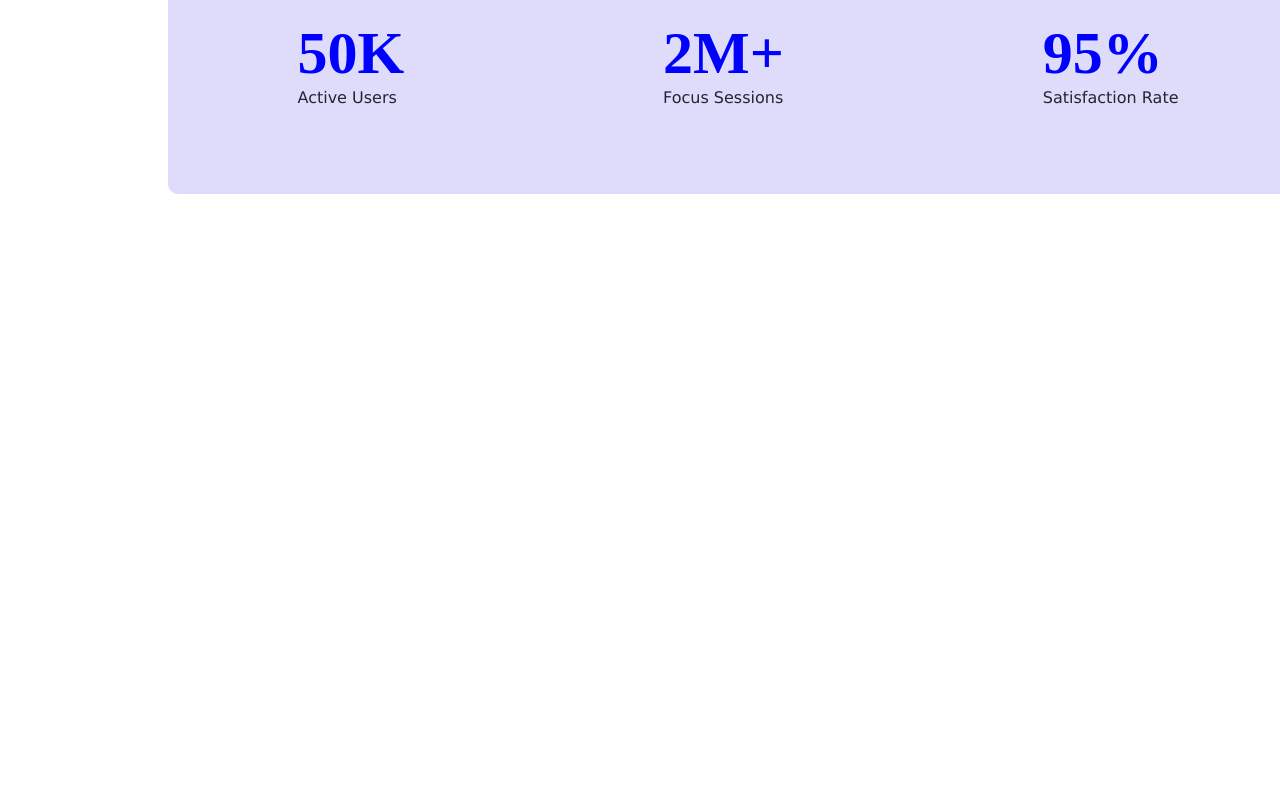
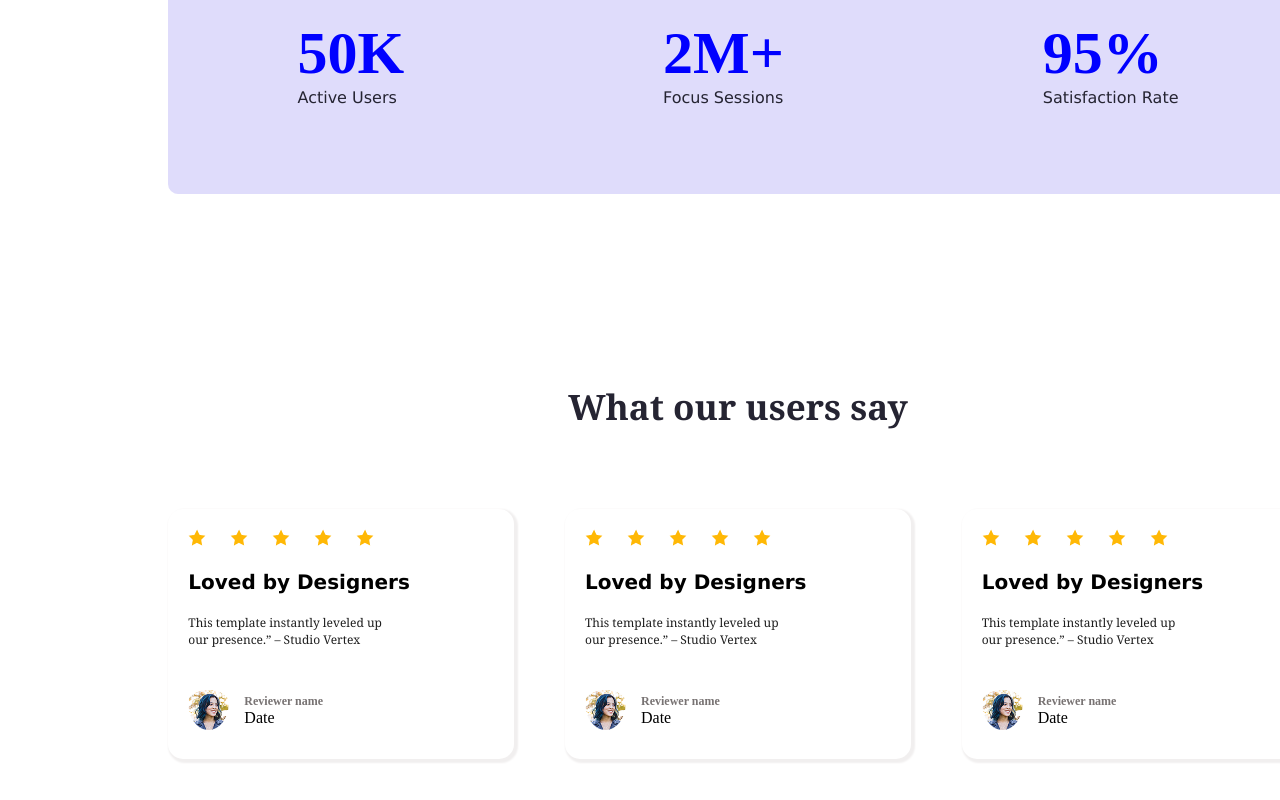
Before and after one commit to snknayan/assignment-01-nayan, a plain HTML site: page index.html in a window 1280 px wide. Shown: the part 1332-2132 px from the top of the page. Before the commit the page ends 1606 px from the top, so only its background shows below. Drawn offline with Linux system fonts and the light colour scheme.

Commit message:
Card Section Added

```diff
--- a/index.html
+++ b/index.html
@@ -41,7 +41,7 @@
             <div> <img class="action-img" src="Assets/wc-mini.png" alt=""></div>
 
          </section>
-
+<!-- Productive section -->
          <section class="productive" >
             <h3 class="pro-title">Joined Thousands of Productive Users</h3>
             <div class="productive-list">
@@ -64,6 +64,84 @@
             </div>
 
          </section>
+         <!-- Card Section -->
+          <section class="card-sec">
+            <h1 class="cmt"> What our users say</h1>
+            <div class="card-container">
+                <div class="card">
+                    <img class="card-icons" src="Assets/icon-star.png" alt="">
+                    <img class="card-icons" src="Assets/icon-star.png" alt="">
+                    <img class="card-icons" src="Assets/icon-star.png" alt="">
+                    <img class="card-icons" src="Assets/icon-star.png" alt="">
+                    <img class="card-icons" src="Assets/icon-star.png" alt="">
+
+                    <p class="card-sub"> Loved by Designers</p>
+                    <p class="card-sub2">This template instantly leveled up our presence.” – Studio Vertex</p>
+                    <div class="card-icon">
+                        <div>
+                            <img class="card-img" src="Assets/avatar.png" alt="">
+                        </div>
+                        <div>
+                            <p><span class="card-sub-l">Reviewer name</span> <br> <span>Date</span></p>
+                        </div>
+
+
+
+                    </div>
+
+                </div>
+                <div class="card">
+                    <img class="card-icons" src="Assets/icon-star.png" alt="">
+                    <img class="card-icons" src="Assets/icon-star.png" alt="">
+                    <img class="card-icons" src="Assets/icon-star.png" alt="">
+                    <img class="card-icons" src="Assets/icon-star.png" alt="">
+                    <img class="card-icons" src="Assets/icon-star.png" alt="">
+
+                    <p class="card-sub"> Loved by Designers</p>
+                    <p class="card-sub2">This template instantly leveled up our presence.” – Studio Vertex</p>
+                    <div class="card-icon">
+                        <div>
+                            <img class="card-img" src="Assets/avatar.png" alt="">
+                        </div>
+                        <div>
+                            <p><span class="card-sub-l">Reviewer name</span> <br> <span>Date</span></p>
+                        </div>
+
+
+
+                    </div>
+
+                </div>
+                <div class="card">
+                    <img class="card-icons" src="Assets/icon-star.png" alt="">
+                    <img class="card-icons" src="Assets/icon-star.png" alt="">
+                    <img class="card-icons" src="Assets/icon-star.png" alt="">
+                    <img class="card-icons" src="Assets/icon-star.png" alt="">
+                    <img class="card-icons" src="Assets/icon-star.png" alt="">
+
+                    <p class="card-sub"> Loved by Designers</p>
+                    <p class="card-sub2">This template instantly leveled up our presence.” – Studio Vertex</p>
+                    <div class="card-icon">
+                        <div>
+                            <img class="card-img" src="Assets/avatar.png" alt="">
+                        </div>
+                        <div>
+                            <p><span class="card-sub-l">Reviewer name</span> <br> <span>Date</span></p>
+                        </div>
+
+
+
+                    </div>
+
+                </div>
+
+
+            </div>
+
+
+
+          </section>
+
     </main>
 
     <footer>
--- a/styles/assignment-01.css
+++ b/styles/assignment-01.css
@@ -1,6 +1,7 @@
 /* Shared Styles */
 .body{
     width: 1440px;
+    background-color: whitesmoke;
 }
 section{
     width:1140;
@@ -134,3 +135,80 @@ display: flex;
     font-weight: 300;
     font-family: 'Lucida Sans', 'Lucida Sans Regular', 'Lucida Grande', 'Lucida Sans Unicode', Geneva, Verdana, sans-serif;
 }
+/* Productive Style end */
+
+/* card style start */
+.card-sec{
+    width: 1140px;
+    height: 350px;
+    margin-left: 160px;
+    margin-bottom: 80px;
+    border-radius: 10px;
+    padding-top: 80px;
+    padding-bottom: 80px;
+}
+.cmt{
+    color: #252432;
+    font-weight: bold;
+    font-size: 35px;
+    font-family: Cambria, Cochin, Georgia, Times, 'Times New Roman', serif;
+    text-align: center;
+
+}
+
+.card-container{
+
+    height: 300px;
+    display: flex;
+    gap: 50px;
+    justify-content: space-around;
+
+
+}
+.card{
+
+background-color: white;
+border-radius: 15px;
+height: 250px;
+margin-top: 50px;
+width: 346px;
+box-shadow: 2px 2px 2px 2px rgb(241, 239, 239);
+
+
+}
+
+.card-icons{
+    padding-top: 20px;
+    padding-left: 20px;
+}
+.card-sub{
+    font-size: 20px;
+    font-weight: bold;
+    font-family: 'Lucida Sans', 'Lucida Sans Regular', 'Lucida Grande', 'Lucida Sans Unicode', Geneva, Verdana, sans-serif;
+    padding-left: 20px;
+}
+.card-sub2{
+   color: #1E1E1E;
+    font-size: 12px;
+    padding-left: 20px;
+    font-family: Cambria, Cochin, Georgia, Times, 'Times New Roman', serif;
+    width: 210px;
+    padding-bottom: 15px;
+}
+.card-icon{
+    display: flex;
+    padding-left: 20px;
+    gap: 15px;
+
+}
+.card-sub-l{
+    color: #787373;
+    font-size: 12px;
+    font-weight: bold;
+
+}
+.card-img{
+
+    padding-top: 15px;
+    border-radius: 50%;
+}
```
